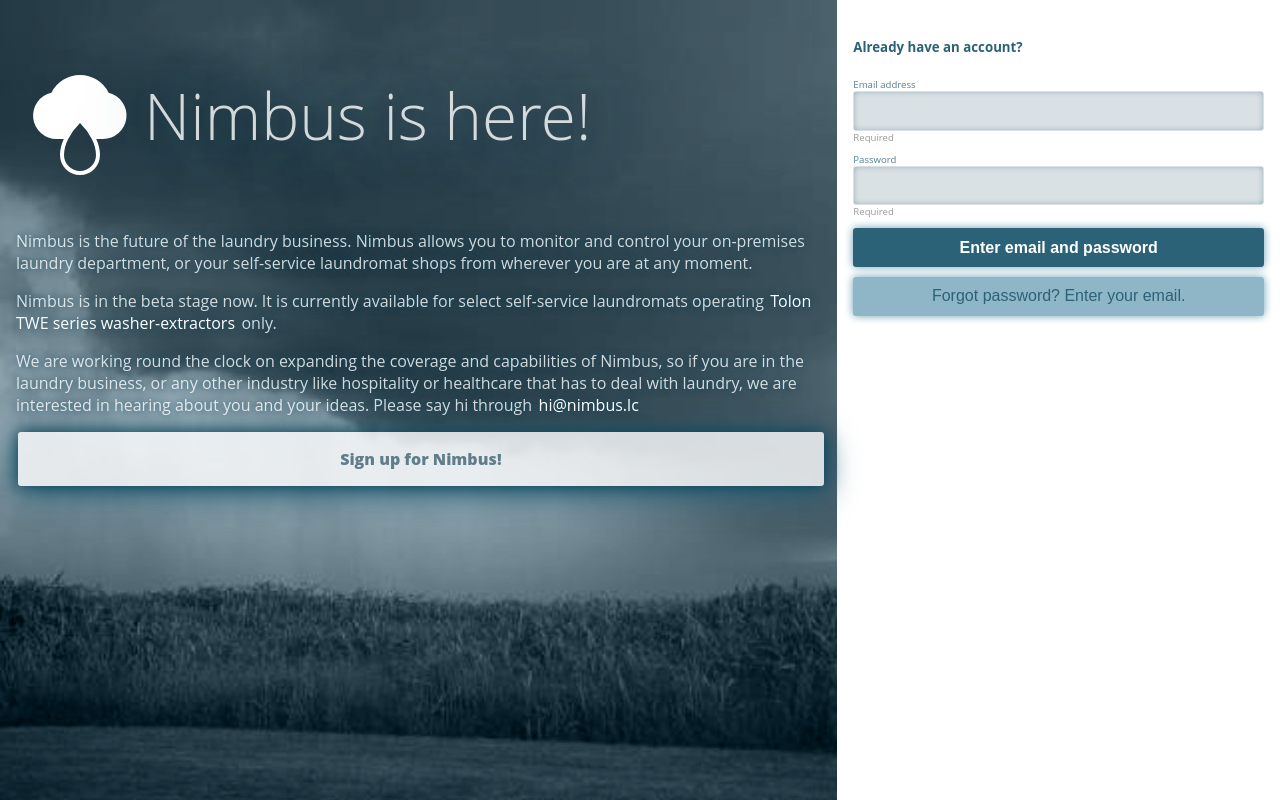
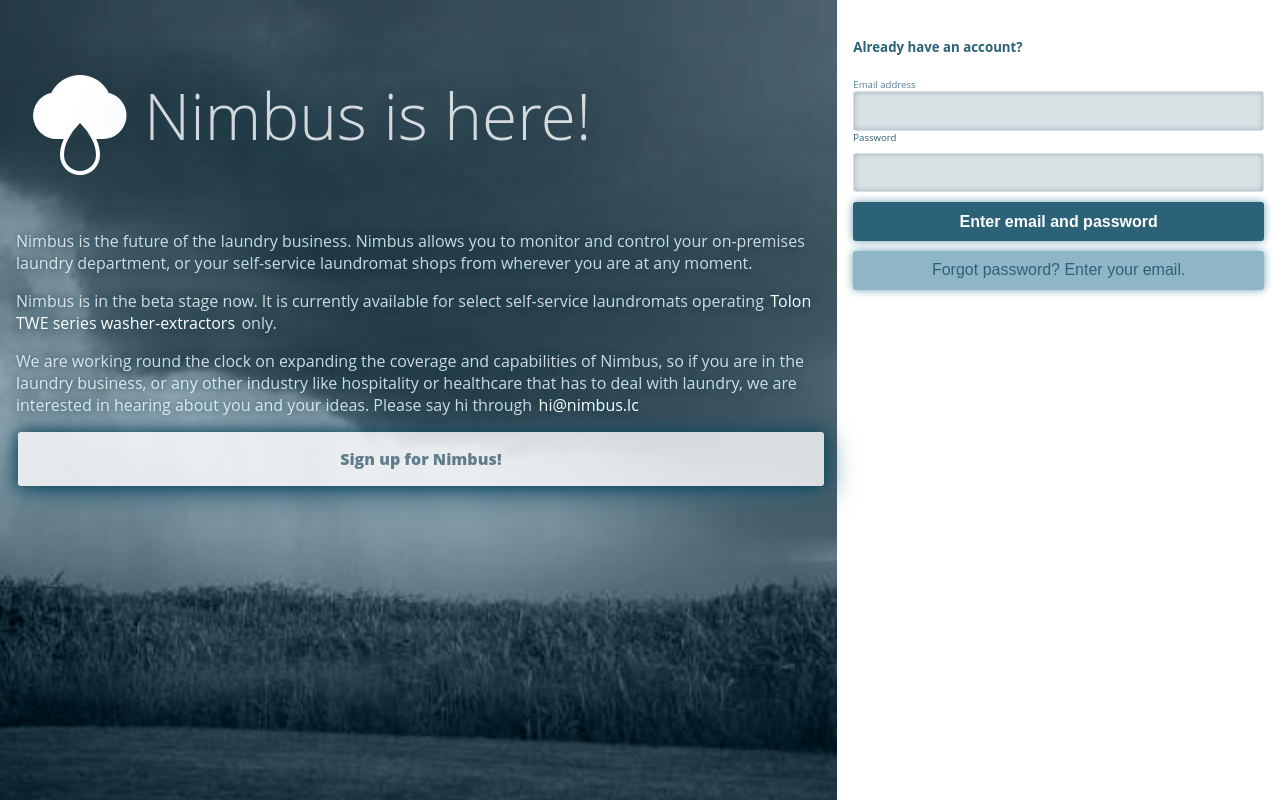
Before and after one commit to edgerunner/nimbus-components, a React (Create React App) app: page / in a window 1280 px wide. Built offline with nearby package versions, Linux system fonts and the light colour scheme.

Commit message:
Remove <ValidationMessages> entirely

```diff
--- a/src/Forms.js
+++ b/src/Forms.js
@@ -1,24 +1,13 @@
 import React from 'react';
 import './Forms.css';
 
-export function Field({id, label, valid, ...rest}) {
+export function Field({id, label, ...rest}) {
     return (
         <React.Fragment>
             <label htmlFor={id}>{label}</label>
             <input id={id} {...rest} />
-            <ValidationMessages forField={id} valid={valid} />
         </React.Fragment>
     );
-}
-
-export function ValidationMessages({forField, valid = {}, ...rest}) {
-    return Object.keys(valid).map((type)=>{
-        return (
-            <Message forField={forField} type={type} {...rest}>
-                {valid[type]}
-            </Message>
-        );
-    });
 }
 
 export function Message({children, forField, type, show=(()=>true), ...rest}) {
```
